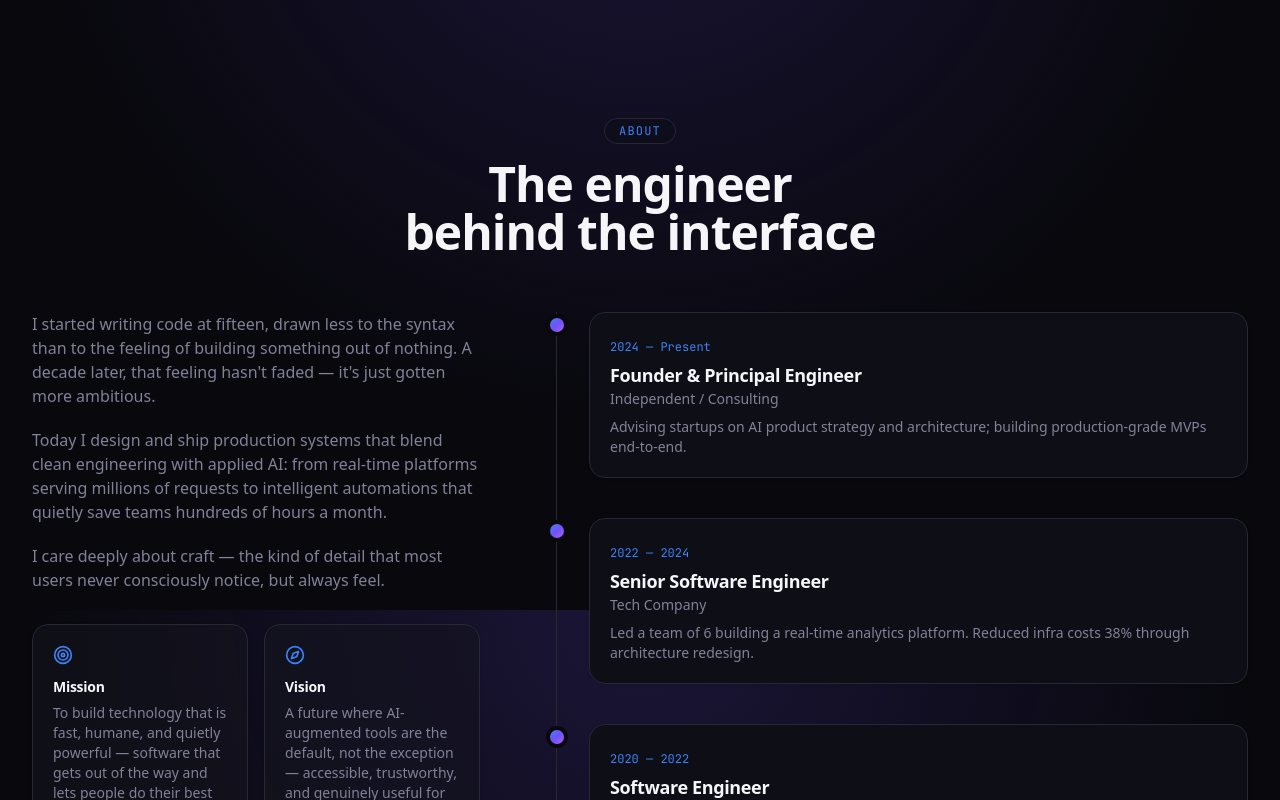
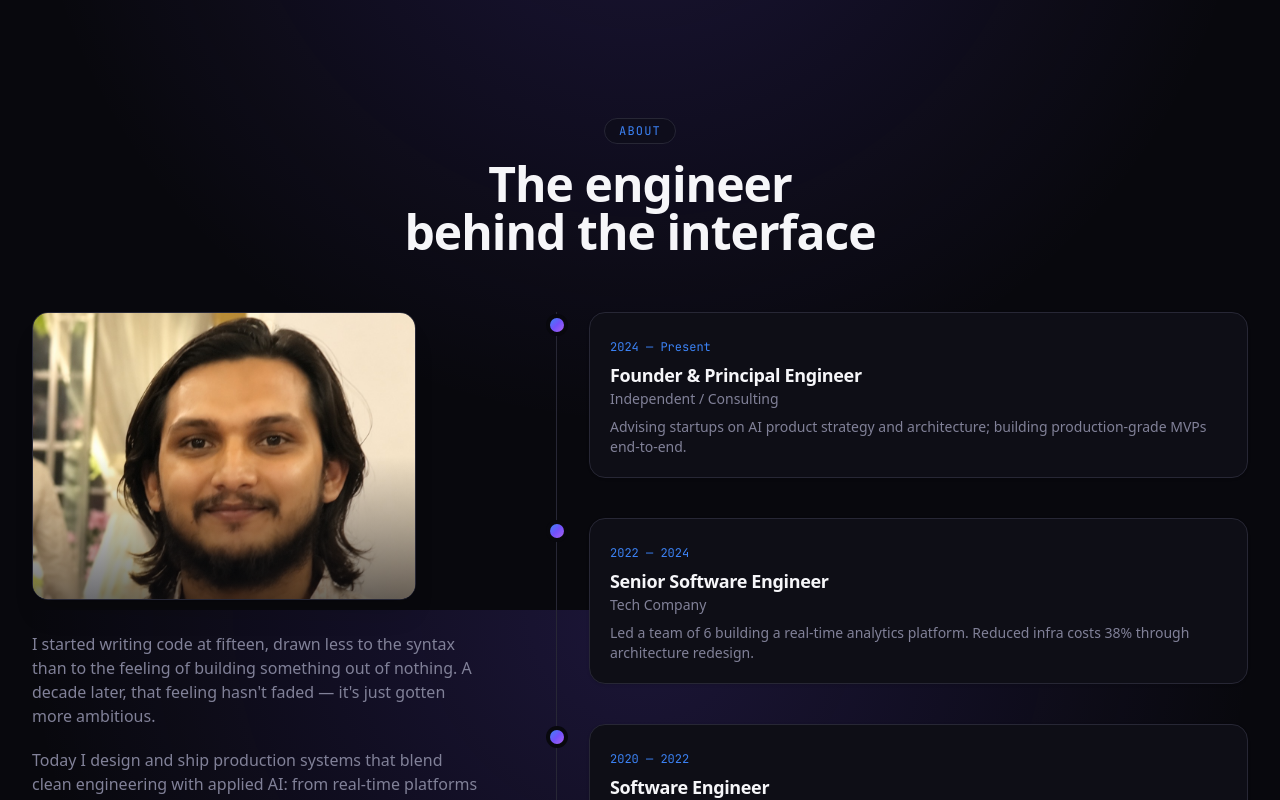
Before and after one commit to golamkibria-dev/portfolio, a Next.js app: page / in a window 1280 px wide. Shown: the part 990-1790 px from the top of the page. Built offline with nearby package versions, Linux system fonts and the light colour scheme.

Commit message:
Fix missing image import in about section

```diff
--- a/src/components/sections/about.tsx
+++ b/src/components/sections/about.tsx
@@ -1,10 +1,11 @@
 "use client";
 
-import { motion } from "framer-motion";
-import { GraduationCap, Compass, Target, Trophy } from "lucide-react";
 import { SectionHeading } from "@/components/common/section-heading";
 import { Card, CardContent } from "@/components/ui/card";
 import { ABOUT, ACHIEVEMENTS, EDUCATION, TIMELINE } from "@/lib/data";
+import { motion } from "framer-motion";
+import { Compass, GraduationCap, Target, Trophy } from "lucide-react";
+import Image from "next/image";
 
 export function About() {
   return (
@@ -15,6 +16,22 @@ export function About() {
         <div className="grid gap-16 lg:grid-cols-5">
           {/* Story + mission/vision */}
           <div className="lg:col-span-2">
+            <motion.div
+            initial={{ opacity: 0, y: 16 }}
+            whileInView={{ opacity: 1, y: 0 }}
+            viewport={{ once: true }}
+            transition={{ duration: 0.5 }}
+            className="relative mb-8 aspect-[4/3] w-full max-w-sm overflow-hidden rounded-2xl border border-border shadow-xl"
+          >
+            <Image
+              src="/profile.jpg"
+              alt="Golam Kibria at work"
+              fill
+              sizes="(max-width: 1024px) 100vw, 400px"
+              className="object-cover object-[center_15%]"
+            />
+            <div className="absolute inset-0 bg-gradient-to-t from-background/60 via-transparent to-transparent" />
+          </motion.div>
             <div className="space-y-5 text-muted-foreground">
               {ABOUT.story.map((p, i) => (
                 <motion.p
--- a/src/components/sections/hero.tsx
+++ b/src/components/sections/hero.tsx
@@ -89,7 +89,7 @@ export function Hero() {
                 fill
                 priority
                 sizes="160px"
-                className="rounded-full object-cover"
+                className="rounded-full object-cover object-top"
               />
             </div>
           </motion.div>
```
